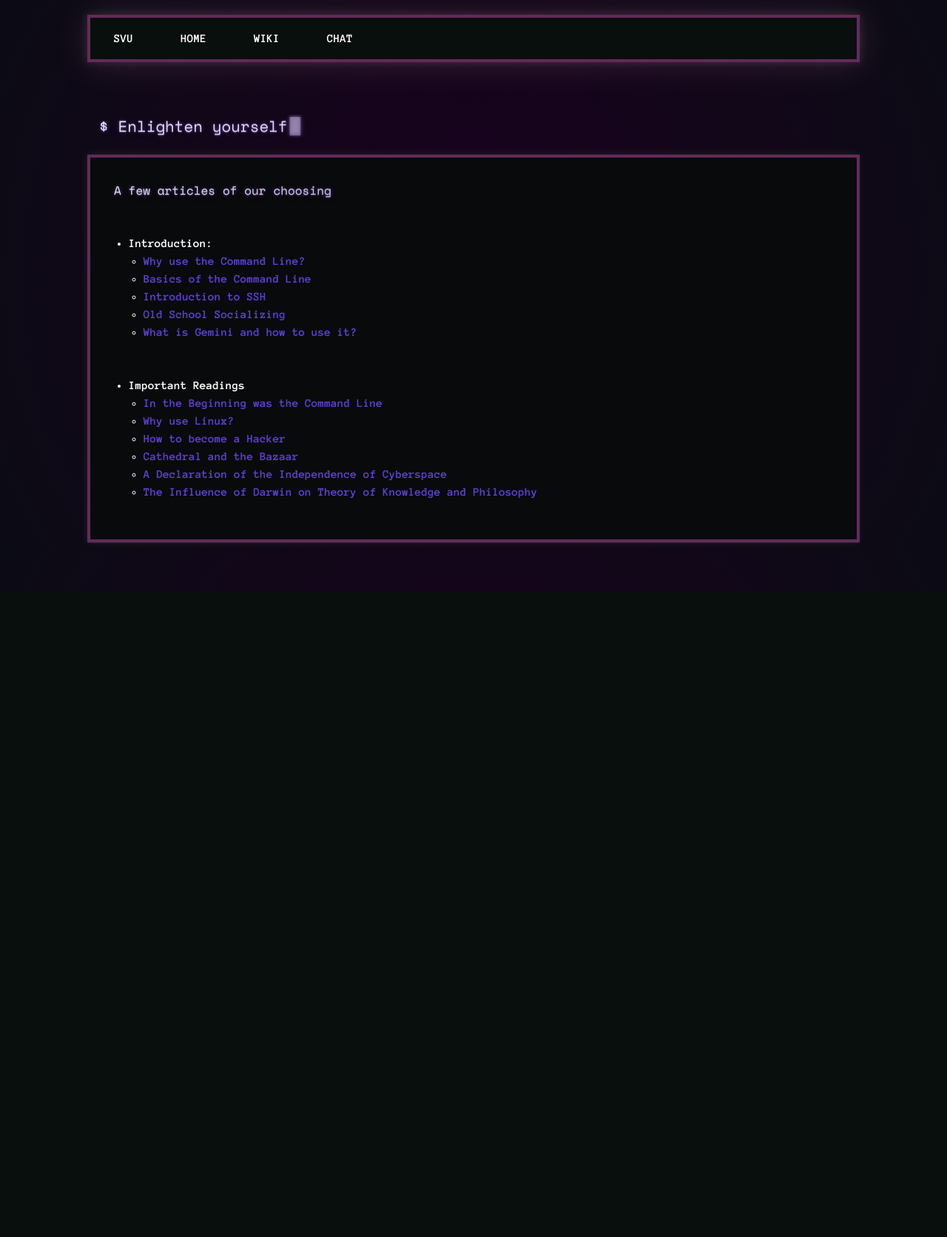
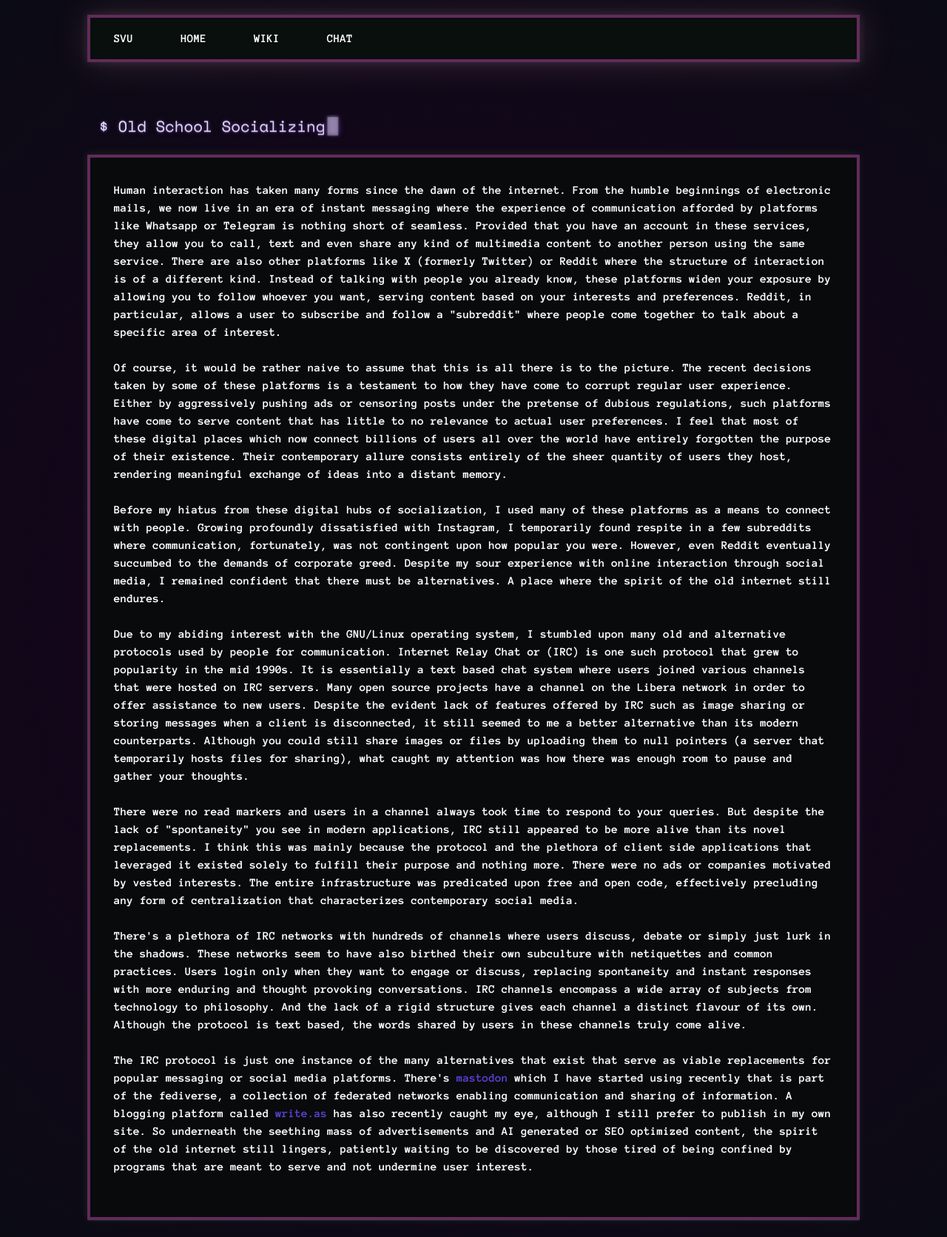
Before and after one commit to Viridescent7/svu_dashboard, a Django app: page /wiki/old_school in a window 1280 px wide. Shown: the whole page at 74% size. Before the commit the page ends 800 px from the top, so only its background shows below. Run offline with Django 4.2, Linux system fonts and the light colour scheme.

Commit message:
added old school socializing

```diff
--- /dev/null
+++ b/home/templates/articles/old_school.html
@@ -0,0 +1,45 @@
+{% extends "base.html" %}
+{% load static %}
+
+
+{% block title %}SVU{% endblock %}
+{% block runner %}<h1 id="runner">Old School Socializing</h1> {% endblock %}
+
+{% block main-content %}
+
+<p>
+Human interaction has taken many forms since the dawn of the internet. From the humble beginnings of electronic mails, we now live in an era of instant messaging where the experience of communication afforded by platforms like Whatsapp or Telegram is nothing short of seamless. Provided that you have an account in these services, they allow you to call, text and even share any kind of multimedia content to another person using the same service. There are also other platforms like X (formerly Twitter) or Reddit where the structure of interaction is of a different kind. Instead of talking with people you already know, these platforms widen your exposure by allowing you to follow whoever you want, serving content based on your interests and preferences. Reddit, in particular, allows a user to subscribe and follow a "subreddit" where people come together to talk about a specific area of interest.
+</p>
+<br>
+
+<p>
+Of course, it would be rather naive to assume that this is all there is to the picture. The recent decisions taken by some of these platforms is a testament to how they have come to corrupt regular user experience. Either by aggressively pushing ads or censoring posts under the pretense of dubious regulations, such platforms have come to serve content that has little to no relevance to actual user preferences. I feel that most of these digital places which now connect billions of users all over the world have entirely forgotten the purpose of their existence. Their contemporary allure consists entirely of the sheer quantity of users they host, rendering meaningful exchange of ideas into a distant memory.
+</p>
+<br>
+
+<p>
+Before my hiatus from these digital hubs of socialization, I used many of these platforms as a means to connect with people. Growing profoundly dissatisfied with Instagram, I temporarily found respite in a few subreddits where communication, fortunately, was not contingent upon how popular you were. However, even Reddit eventually succumbed to the demands of corporate greed. Despite my sour experience with online interaction through social media, I remained confident that there must be alternatives. A place where the spirit of the old internet still endures.
+</p>
+<br>
+
+<p>
+Due to my abiding interest with the GNU/Linux operating system, I stumbled upon many old and alternative protocols used by people for communication. Internet Relay Chat or (IRC) is one such protocol that grew to popularity in the mid 1990s. It is essentially a text based chat system where users joined various channels that were hosted on IRC servers. Many open source projects have a channel on the Libera network in order to offer assistance to new users. Despite the evident lack of features offered by IRC such as image sharing or storing messages when a client is disconnected, it still seemed to me a better alternative than its modern counterparts. Although you could still share images or files by uploading them to null pointers (a server that temporarily hosts files for sharing), what caught my attention was how there was enough room to pause and gather your thoughts.
+</p>
+<br>
+
+<p>
+There were no read markers and users in a channel always took time to respond to your queries. But despite the lack of "spontaneity" you see in modern applications, IRC still appeared to be more alive than its novel replacements. I think this was mainly because the protocol and the plethora of client side applications that leveraged it existed solely to fulfill their purpose and nothing more. There were no ads or companies motivated by vested interests. The entire infrastructure was predicated upon free and open code, effectively precluding any form of centralization that characterizes contemporary social media.
+</p>
+<br>
+
+<p>
+There's a plethora of IRC networks with hundreds of channels where users discuss, debate or simply just lurk in the shadows. These networks seem to have also birthed their own subculture with netiquettes and common practices. Users login only when they want to engage or discuss, replacing spontaneity and instant responses with more enduring and thought provoking conversations. IRC channels encompass a wide array of subjects from technology to philosophy. And the lack of a rigid structure gives each channel a distinct flavour of its own. Although the protocol is text based, the words shared by users in these channels truly come alive.
+</p>
+<br>
+
+<p>
+The IRC protocol is just one instance of the many alternatives that exist that serve as viable replacements for popular messaging or social media platforms. There's <a href="https://mastodon.social">mastodon</a> which I have started using recently that is part of the fediverse, a collection of federated networks enabling communication and sharing of information. A blogging platform called <a href="https://write.as">write.as</a> has also recently caught my eye, although I still prefer to publish in my own site. So underneath the seething mass of advertisements and AI generated or SEO optimized content, the spirit of the old internet still lingers, patiently waiting to be discovered by those tired of being confined by programs that are meant to serve and not undermine user interest.
+</p>
+<br>
+
+{% endblock %}
--- a/home/templates/wiki.html
+++ b/home/templates/wiki.html
@@ -18,7 +18,7 @@
                     <li><a href="/wiki/why_use_commands">Why use the Command Line?</a></li>
                     <li><a href="/wiki/intro_to_commands">Basics of the Command Line</a></li>
                     <li><a href="/wiki/intro_to_ssh">Introduction to SSH</a></li>
-                    <li><a href="">Old School Socializing</a></li>
+                    <li><a href="/wiki/old_school">Old School Socializing</a></li>
                     <li><a href="/wiki/gemini">What is Gemini and how to use it?</a></li>
                 </ul>
             </div>
--- a/home/views.py
+++ b/home/views.py
@@ -68,16 +68,9 @@ def render_sign_up(request):
 
 def render_wiki(request, path=None):
 
-    if path == 'gemini':
-        return render(request, 'articles/gemini.html')
-    if path == 'intro_to_ssh':
-        return render(request, 'articles/intro_to_ssh.html')
-    if path == 'why_use_commands':
-        return render(request, 'articles/why_use_commands.html')
-    if path == 'in_the_beginning_was_the_commandline':
-        return render(request, 'articles/in_the_beginning_was_the_commandline.html')
-    if path == 'intro_to_commands':
-        return render(request, 'articles/basics_of_commands.html')
+    if path:
+        full_path = "articles/{}.html".format(path)
+        return render(request, full_path)
     else:
         return render(request, 'wiki.html')
 
```
Also changed, not shown: home/templates/articles/intro_to_commands.html (renamed from home/templates/articles/basics_of_commands.html).
